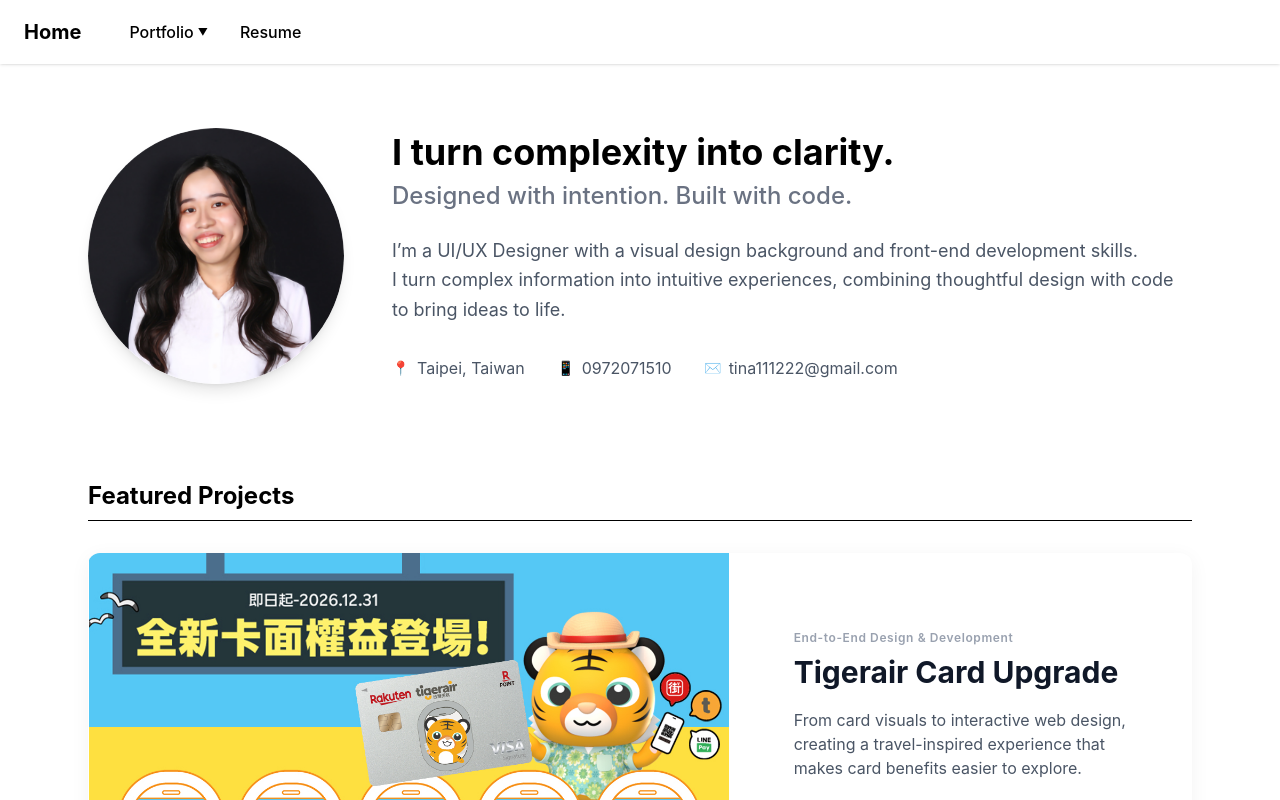
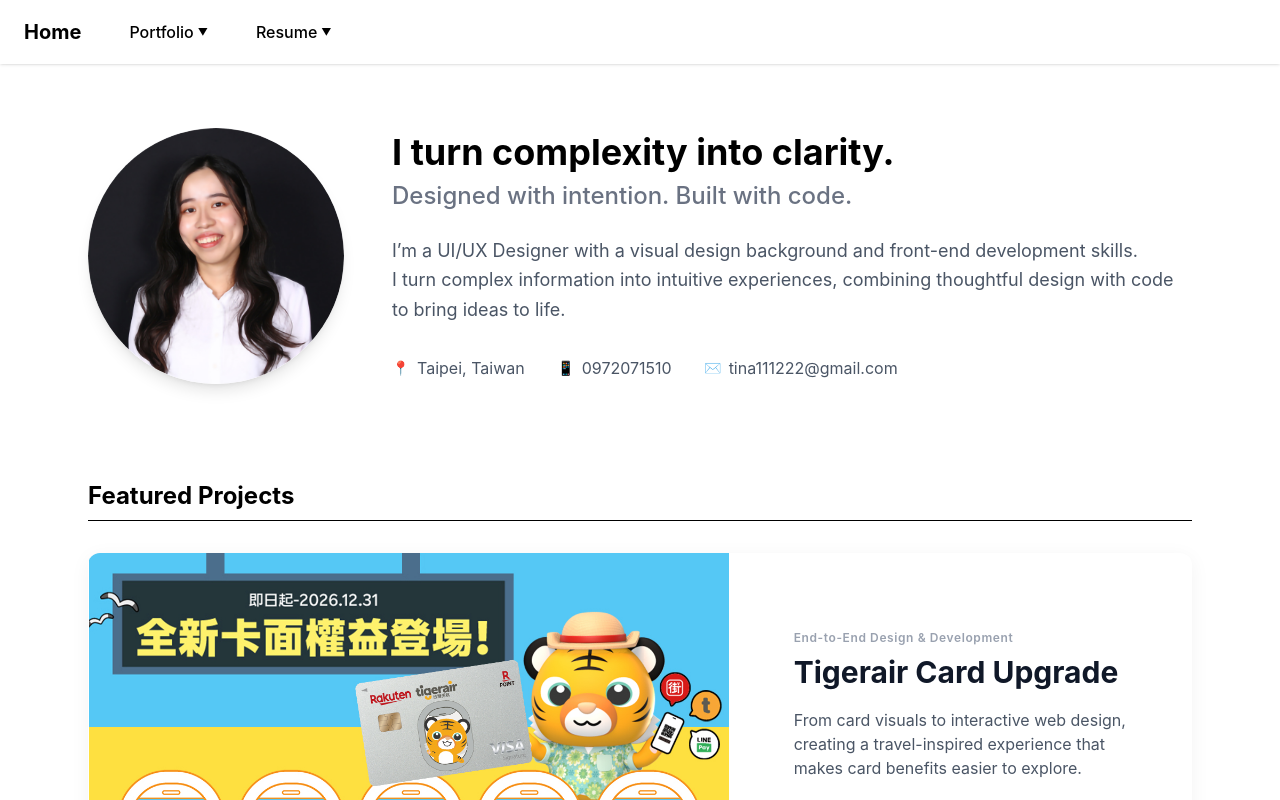
Before and after one commit to tina111222/tinaguudesign, a React (Vite) app: page / in a window 1280 px wide. Shown: the top 800 px of the page. Built offline with nearby package versions, Linux system fonts and the light colour scheme.

Commit message:
Add files via upload
update navbar

```diff
--- a/src/components/Navbar.jsx
+++ b/src/components/Navbar.jsx
@@ -5,15 +5,26 @@
   const [isVisible, setIsVisible] = useState(true);
   const [portfolioOpen, setPortfolioOpen] = useState(false);
   const [productOpen, setProductOpen] = useState(false);
+  const [resumeOpen, setResumeOpen] = useState(false);
 
   const lastScrollY = useRef(0);
-  const portfolioRef = useRef(null);
+
+  // 包住整個 Navbar，用於判斷是否點擊外部
+  const navbarRef = useRef(null);
+  const portfolioButtonRef = useRef(null);
+  const resumeButtonRef = useRef(null);
 
   const location = useLocation();
+
+  const closePortfolio = () => {
+    setPortfolioOpen(false);
+    setProductOpen(false);
+  };
 
   const closeMenu = () => {
     setPortfolioOpen(false);
     setProductOpen(false);
+    setResumeOpen(false);
   };
 
   // 向下捲動隱藏 Navbar，向上捲動顯示
@@ -22,6 +33,7 @@
 
     const handleScroll = () => {
       const currentScrollY = Math.max(0, window.scrollY);
+
       const shouldHide =
         currentScrollY > lastScrollY.current &&
         currentScrollY > 80;
@@ -31,6 +43,15 @@
       if (shouldHide) {
         setPortfolioOpen(false);
         setProductOpen(false);
+        setResumeOpen(false);
+
+        // 避免鍵盤焦點留在隱藏的 Navbar 內
+        if (
+          document.activeElement instanceof HTMLElement &&
+          navbarRef.current?.contains(document.activeElement)
+        ) {
+          document.activeElement.blur();
+        }
       }
 
       lastScrollY.current = currentScrollY;
@@ -45,21 +66,23 @@
     };
   }, []);
 
-  // 切換 React 頁面後收合選單
+  // 切換 React 頁面後收合所有選單
   useEffect(() => {
     setPortfolioOpen(false);
     setProductOpen(false);
-  }, [location.pathname]);
+    setResumeOpen(false);
+  }, [location.pathname, location.search, location.hash]);
 
-  // 點擊選單外部時收合
+  // 點擊 Navbar 外部時收合所有選單
   useEffect(() => {
     const handlePointerDown = (event) => {
       if (
-        portfolioRef.current &&
-        !portfolioRef.current.contains(event.target)
+        navbarRef.current &&
+        !navbarRef.current.contains(event.target)
       ) {
         setPortfolioOpen(false);
         setProductOpen(false);
+        setResumeOpen(false);
       }
     };
 
@@ -75,12 +98,15 @@
 
   return (
     <nav
-      className={`fixed top-0 left-0 z-50 w-full bg-white/90
-        font-sans shadow-sm backdrop-blur-md
+      ref={navbarRef}
+      aria-label="Main navigation"
+      style={!isVisible ? { visibility: 'hidden' } : undefined}
+      className={`fixed top-0 left-0 z-50 w-full
+        bg-white/90 font-sans shadow-sm backdrop-blur-md
         transition-transform duration-300 ${isVisible ? 'translate-y-0' : '-translate-y-full'
         }`}
     >
-      <div className="mx-auto flex h-16 max-w-7xl items-center justify-start gap-12 px-6">
+      <div className="mx-auto flex h-16 max-w-7xl items-center justify-start gap-12 px-4 sm:px-6">
         <Link
           to="/"
           onClick={closeMenu}
@@ -89,45 +115,43 @@
           Home
         </Link>
 
-        <div className="flex h-full space-x-8">
+        <div className="flex h-full gap-12">
+          {/* Portfolio */}
           <div
-            ref={portfolioRef}
             className="relative flex h-full items-center"
-            onMouseEnter={() => setPortfolioOpen(true)}
-            onMouseLeave={closeMenu}
             onBlur={(event) => {
               if (
                 !event.currentTarget.contains(event.relatedTarget)
               ) {
-                closeMenu();
+                closePortfolio();
               }
             }}
             onKeyDown={(event) => {
               if (event.key === 'Escape') {
                 event.preventDefault();
-
-                // 先還原焦點，再關閉選單
-                portfolioRef.current
-                  ?.querySelector('#btn-portfolio-react')
-                  ?.focus();
-
-                closeMenu();
+                portfolioButtonRef.current?.focus();
+                closePortfolio();
               }
             }}
           >
             <button
-              id="btn-portfolio-react"
+              ref={portfolioButtonRef}
               type="button"
               aria-expanded={portfolioOpen}
               aria-controls="dropdown-portfolio-react"
               onClick={() => {
                 setPortfolioOpen((prev) => !prev);
                 setProductOpen(false);
+                setResumeOpen(false);
               }}
               className="flex cursor-pointer items-center gap-1 text-base font-medium text-black transition-colors hover:text-gray-600"
             >
               Portfolio
-              <span className="text-[10px]" aria-hidden="true">
+              <span
+                aria-hidden="true"
+                className={`text-[10px] transition-transform ${portfolioOpen ? 'rotate-180' : ''
+                  }`}
+              >
                 ▼
               </span>
             </button>
@@ -171,7 +195,7 @@
                     </a>
 
                     <a
-                      href="/campaign/index.html"
+                      href="/campaign-page/index.html"
                       onClick={closeMenu}
                       className="block py-2.5 pl-8 pr-4 text-sm text-black no-underline hover:bg-gray-100"
                     >
@@ -196,7 +220,7 @@
                   </div>
                 )}
 
-                {/* Graphic Design：點擊跳轉並收合 */}
+                {/* Graphic Design：直接跳轉 */}
                 <Link
                   to="/portfolio/graphic-design"
                   onClick={closeMenu}
@@ -208,15 +232,72 @@
             )}
           </div>
 
-          <a
-            href="/resume.pdf"
-            target="_blank"
-            rel="noopener noreferrer"
-            onClick={closeMenu}
-            className="flex h-full items-center text-base font-medium text-black no-underline transition-colors hover:text-gray-600"
+          {/* Resume：點擊展開 */}
+          <div
+            className="relative flex h-full items-center"
+            onBlur={(event) => {
+              if (
+                !event.currentTarget.contains(event.relatedTarget)
+              ) {
+                setResumeOpen(false);
+              }
+            }}
+            onKeyDown={(event) => {
+              if (event.key === 'Escape') {
+                event.preventDefault();
+                resumeButtonRef.current?.focus();
+                setResumeOpen(false);
+              }
+            }}
           >
-            Resume
-          </a>
+            <button
+              ref={resumeButtonRef}
+              type="button"
+              aria-expanded={resumeOpen}
+              aria-controls="dropdown-resume-react"
+              onClick={() => {
+                setResumeOpen((prev) => !prev);
+                closePortfolio();
+              }}
+              className="flex cursor-pointer items-center gap-1 text-base font-medium text-black transition-colors hover:text-gray-600"
+            >
+              Resume
+              <span
+                aria-hidden="true"
+                className={`text-[10px] transition-transform ${resumeOpen ? 'rotate-180' : ''
+                  }`}
+              >
+                ▼
+              </span>
+            </button>
+
+            {resumeOpen && (
+              <div
+                id="dropdown-resume-react"
+                className="absolute right-0 top-full w-36 overflow-hidden rounded-md border border-gray-100 bg-white shadow-lg sm:right-auto sm:left-0"
+              >
+                <a
+                  href="/resume-en.pdf"
+                  target="_blank"
+                  rel="noopener noreferrer"
+                  onClick={closeMenu}
+                  className="block px-4 py-3 text-sm text-black no-underline hover:bg-gray-50"
+                >
+                  English
+                </a>
+
+                <a
+                  href="/resume-zh.pdf"
+                  target="_blank"
+                  rel="noopener noreferrer"
+                  onClick={closeMenu}
+                  className="block px-4 py-3 text-sm text-black no-underline hover:bg-gray-50"
+                >
+                  中文
+                </a>
+              </div>
+            )}
+          </div>
         </div>
       </div>
     </nav>
```
